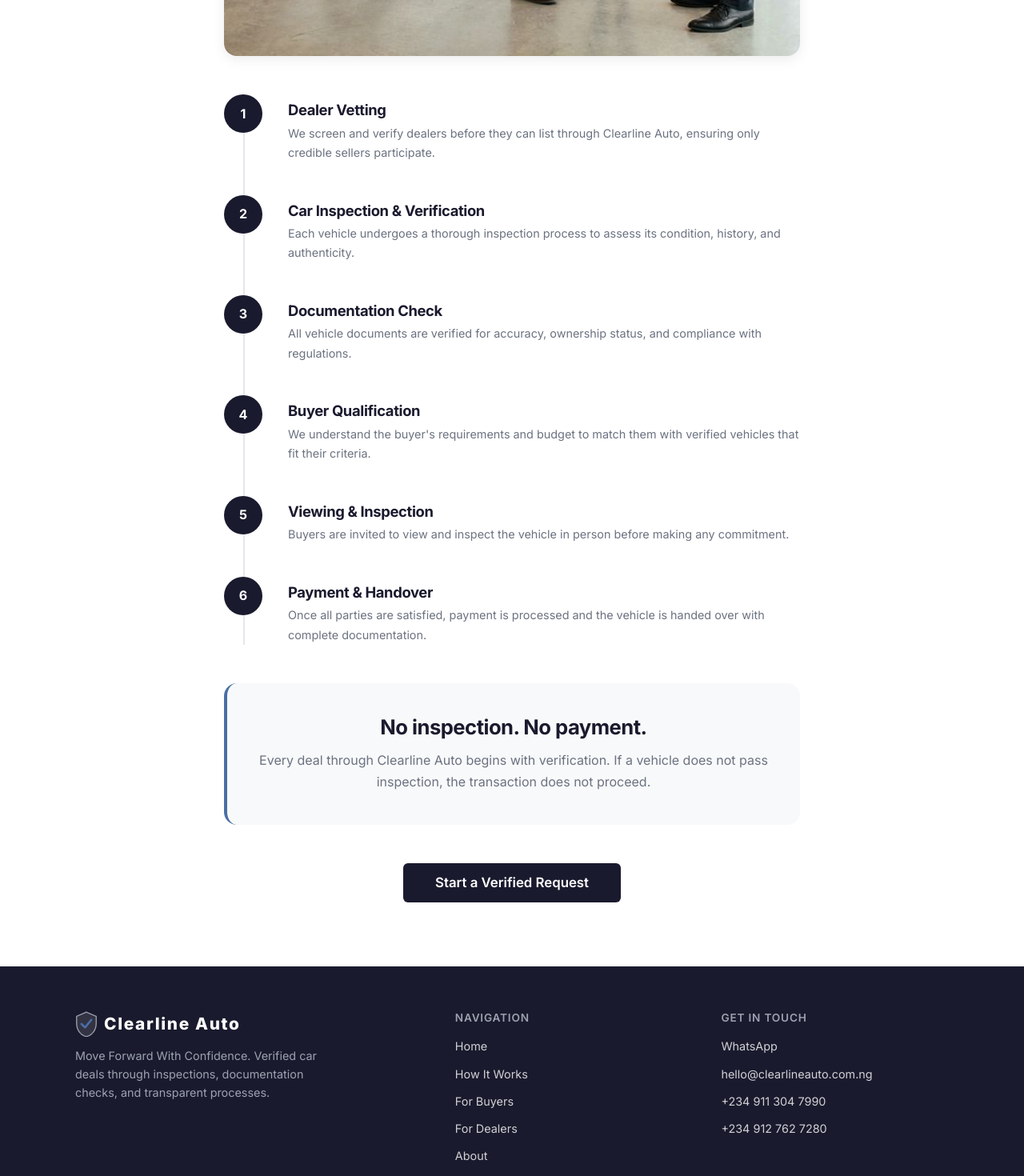
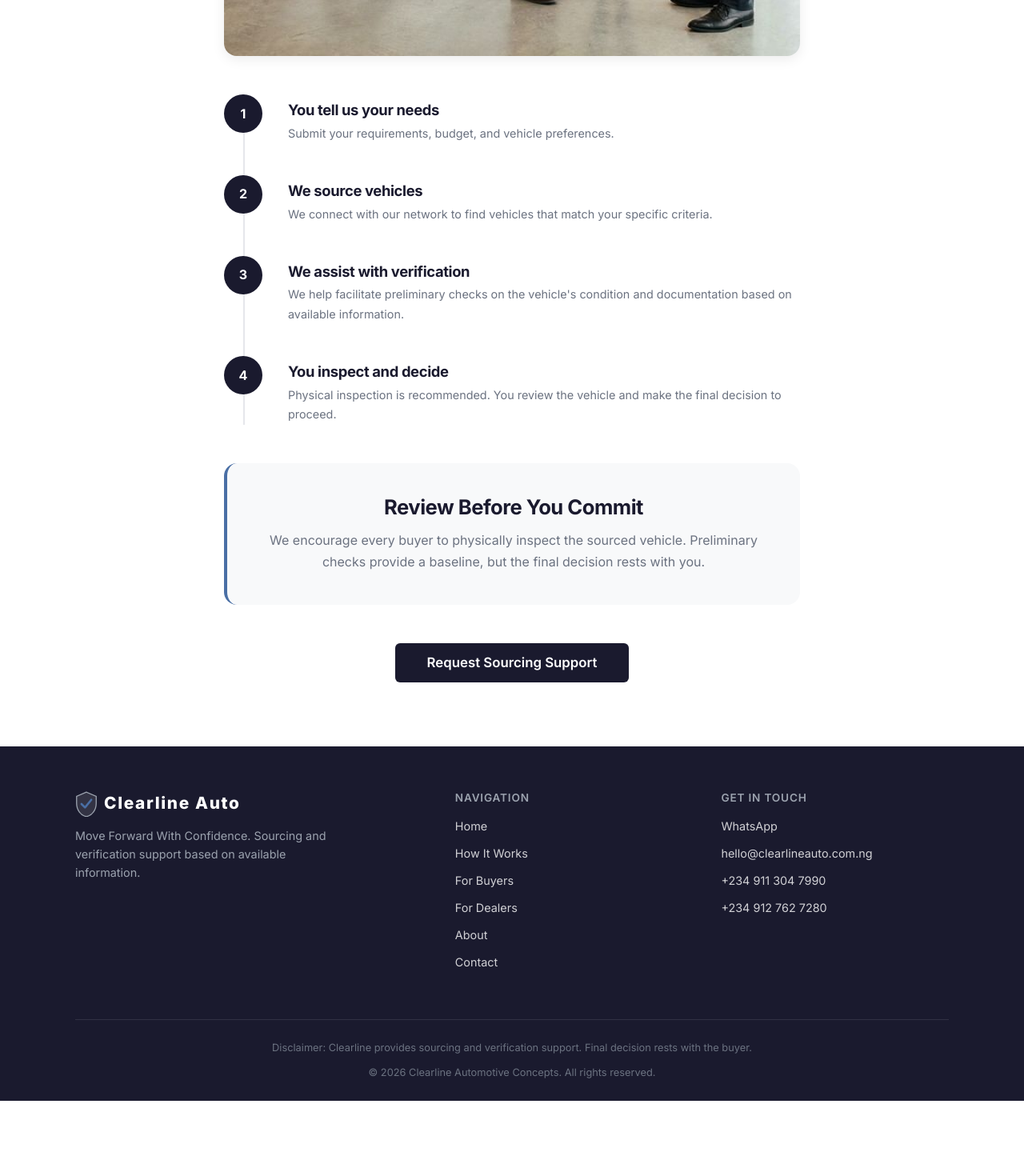
Before and after one commit to DanielDawodu/Vexon, a Next.js app: page /how-it-works in a window 1280 px wide. Shown: the part 980-2450 px from the top of the page at 80% size. After the commit the page ends 2356 px from the top, so only its background shows below. Built offline with nearby package versions, Linux system fonts and the light colour scheme.

Commit message:
legal: Update all site copy to use risk-controlled wording and update branding to Clearline Automotive Concepts

```diff
--- a/src/app/contact/page.tsx
+++ b/src/app/contact/page.tsx
@@ -5,7 +5,7 @@ import styles from './Contact.module.css';
 export const metadata: Metadata = {
     title: 'Contact – Clearline Auto',
     description:
-        'Get in touch with Clearline Auto. Reach out via WhatsApp, email, or phone for verified car deals.',
+        'Get in touch with Clearline Auto. Reach out via WhatsApp, email, or phone for sourcing and verification support.',
 };
 
 export default function ContactPage() {
--- a/src/app/how-it-works/page.tsx
+++ b/src/app/how-it-works/page.tsx
@@ -6,45 +6,33 @@ import styles from './HowItWorks.module.css';
 export const metadata: Metadata = {
     title: 'How It Works – Clearline Auto',
     description:
-        'Learn how Clearline Auto facilitates verified car deals through a structured process of dealer vetting, vehicle inspection, documentation checks, and secure handover.',
+        'Learn how Clearline Auto provides sourcing and verification support through a structured process of dealer vetting, preliminary inspection, documentation checks, and secure handover.',
 };
 
 const steps = [
     {
         number: 1,
-        title: 'Dealer Vetting',
+        title: 'You tell us your needs',
         description:
-            'We screen and verify dealers before they can list through Clearline Auto, ensuring only credible sellers participate.',
+            'Submit your requirements, budget, and vehicle preferences.',
     },
     {
         number: 2,
-        title: 'Car Inspection & Verification',
+        title: 'We source vehicles',
         description:
-            'Each vehicle undergoes a thorough inspection process to assess its condition, history, and authenticity.',
+            'We connect with our network to find vehicles that match your specific criteria.',
     },
     {
         number: 3,
-        title: 'Documentation Check',
+        title: 'We assist with verification',
         description:
-            'All vehicle documents are verified for accuracy, ownership status, and compliance with regulations.',
+            'We help facilitate preliminary checks on the vehicle\'s condition and documentation based on available information.',
     },
     {
         number: 4,
-        title: 'Buyer Qualification',
+        title: 'You inspect and decide',
         description:
-            'We understand the buyer\'s requirements and budget to match them with verified vehicles that fit their criteria.',
-    },
-    {
-        number: 5,
-        title: 'Viewing & Inspection',
-        description:
-            'Buyers are invited to view and inspect the vehicle in person before making any commitment.',
-    },
-    {
-        number: 6,
-        title: 'Payment & Handover',
-        description:
-            'Once all parties are satisfied, payment is processed and the vehicle is handed over with complete documentation.',
+            'Physical inspection is recommended. You review the vehicle and make the final decision to proceed.',
     },
 ];
 
@@ -85,16 +73,15 @@ export default function HowItWorksPage() {
                 </div>
 
                 <div className={styles.statement}>
-                    <h2>No inspection. No payment.</h2>
+                    <h2>Review Before You Commit</h2>
                     <p>
-                        Every deal through Clearline Auto begins with verification. If a vehicle does
-                        not pass inspection, the transaction does not proceed.
+                        We encourage every buyer to physically inspect the sourced vehicle. Preliminary checks provide a baseline, but the final decision rests with you.
                     </p>
                 </div>
 
                 <div className={styles.cta}>
                     <Link href="/buyers" className="btn btn--primary btn--large">
-                        Start a Verified Request
+                        Request Sourcing Support
                     </Link>
                 </div>
             </div>
--- a/src/app/layout.tsx
+++ b/src/app/layout.tsx
@@ -7,12 +7,12 @@ import WhatsAppButton from '@/components/WhatsAppButton';
 export const metadata: Metadata = {
   title: 'Clearline Automotive Concepts | Trusted Car Dealers in Nigeria',
   description:
-    'Looking for trusted car dealers in Nigeria? Clearline Automotive Concepts facilitates verified car deals through deep inspections and clear documentation in Lagos and nationwide.',
-  keywords: 'trusted car dealers in Nigeria, buy verified cars in Lagos, trusted auto dealers in Nigeria, buy cars in Nigeria, genuine car dealers Lagos, Clearline Automotive Concepts, Clearline Auto',
+    'Looking for trusted car dealers in Nigeria? Clearline Automotive Concepts provides sourcing and verification support for car deals through preliminary inspections and documentation checks in Lagos and nationwide.',
+  keywords: 'trusted car dealers in Nigeria, buy cars safely in Lagos, trusted auto dealers in Nigeria, buy cars in Nigeria, genuine car dealers Lagos, Clearline Automotive Concepts, Clearline Auto',
   openGraph: {
     title: 'Clearline Automotive Concepts | Trusted Car Dealers in Nigeria',
     description:
-      'Looking for trusted car dealers in Nigeria? Clearline Automotive Concepts helps car buyers move forward with confidence through verified inspections.',
+      'Looking for trusted car dealers in Nigeria? Clearline Automotive Concepts helps car buyers move forward with confidence through sourcing and verification support.',
     type: 'website',
     url: 'https://clearlineauto.com.ng',
     siteName: 'Clearline Automotive Concepts',
@@ -20,7 +20,7 @@ export const metadata: Metadata = {
   twitter: {
     card: 'summary_large_image',
     title: 'Clearline Automotive Concepts | Trusted Car Dealers in Nigeria',
-    description: 'Buy verified cars from trusted dealers across Nigeria with confidence.',
+    description: 'Buy cars with confidence using our sourcing and verification support across Nigeria.',
   },
   alternates: {
     canonical: 'https://clearlineauto.com.ng',
@@ -32,7 +32,7 @@ const jsonLd = {
   "@type": "AutoDealer",
   "name": "Clearline Automotive Concepts",
   "url": "https://clearlineauto.com.ng",
-  "description": "Trusted car dealers in Nigeria providing verified vehicle inspections and secure deals.",
+  "description": "Trusted car dealers in Nigeria providing vehicle sourcing and verification support.",
   "address": {
     "@type": "PostalAddress",
     "addressCountry": "NG",
--- a/src/components/Footer.tsx
+++ b/src/components/Footer.tsx
@@ -37,8 +37,7 @@ export default function Footer() {
                             Clearline Auto
                         </h3>
                         <p>
-                            Move Forward With Confidence. Verified car deals through
-                            inspections, documentation checks, and transparent processes.
+                            Move Forward With Confidence. Sourcing and verification support based on available information.
                         </p>
                     </div>
 
@@ -68,7 +67,10 @@ export default function Footer() {
                 </div>
 
                 <div className={styles.bottom}>
-                    <p>&copy; {currentYear} Clearline Auto. All rights reserved.</p>
+                    <p style={{ marginBottom: '10px' }}>
+                        Disclaimer: Clearline provides sourcing and verification support. Final decision rests with the buyer.
+                    </p>
+                    <p>&copy; {currentYear} Clearline Automotive Concepts. All rights reserved.</p>
                 </div>
             </div>
         </footer>
--- a/src/lib/email.ts
+++ b/src/lib/email.ts
@@ -46,7 +46,7 @@ export async function sendBuyerLeadEmail(data: BuyerLeadData) {
         <p style="color: #9ca3af; margin: 8px 0 0; font-size: 13px;">New Buyer Lead</p>
       </div>
       <div style="background: #ffffff; padding: 28px; border: 1px solid #e5e7eb; border-top: none; border-radius: 0 0 10px 10px;">
-        <h2 style="color: #1a1a2e; font-size: 18px; margin: 0 0 20px;">A new buyer has submitted a verification request</h2>
+        <h2 style="color: #1a1a2e; font-size: 18px; margin: 0 0 20px;">A new buyer has submitted a sourcing support request</h2>
         <table style="width: 100%; border-collapse: collapse;">
           <tr>
             <td style="padding: 10px 0; border-bottom: 1px solid #f0f0f0; color: #6b7280; font-size: 14px; width: 140px;">Full Name</td>
@@ -73,7 +73,7 @@ export async function sendBuyerLeadEmail(data: BuyerLeadData) {
         </table>
         <div style="margin-top: 24px; padding: 16px; background: #f0f7ff; border-radius: 8px; border-left: 3px solid #4a6fa5;">
           <p style="margin: 0; font-size: 13px; color: #4a6fa5;">
-            <strong>Action needed:</strong> Reach out to this buyer via WhatsApp to begin the verification process.
+            <strong>Action needed:</strong> Reach out to this buyer via WhatsApp to begin the sourcing support process.
           </p>
         </div>
       </div>
```
Also changed, not shown: src/app/about/page.tsx (+8 -12 lines), src/app/buyers/page.tsx (+9 -8 lines), src/app/dealers/page.tsx (+5 -2 lines), src/app/page.tsx (+13 -15 lines).
